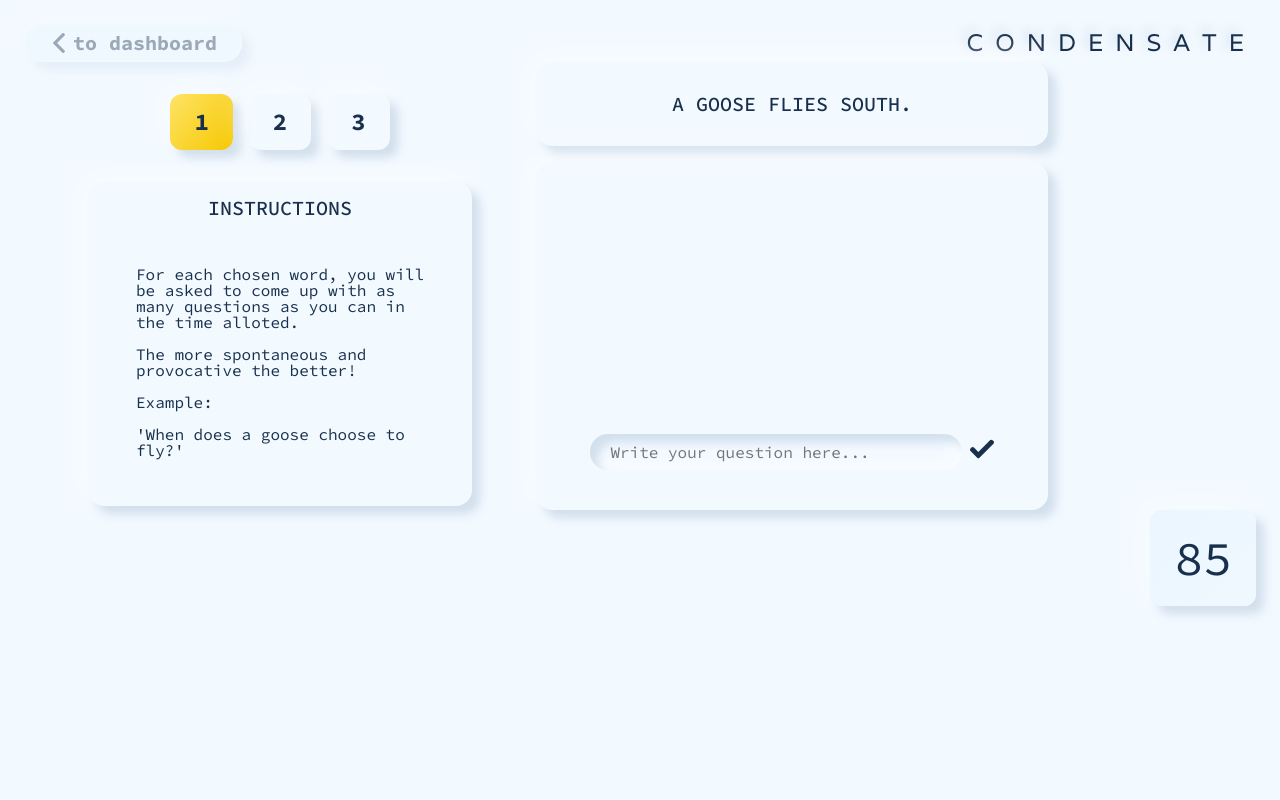
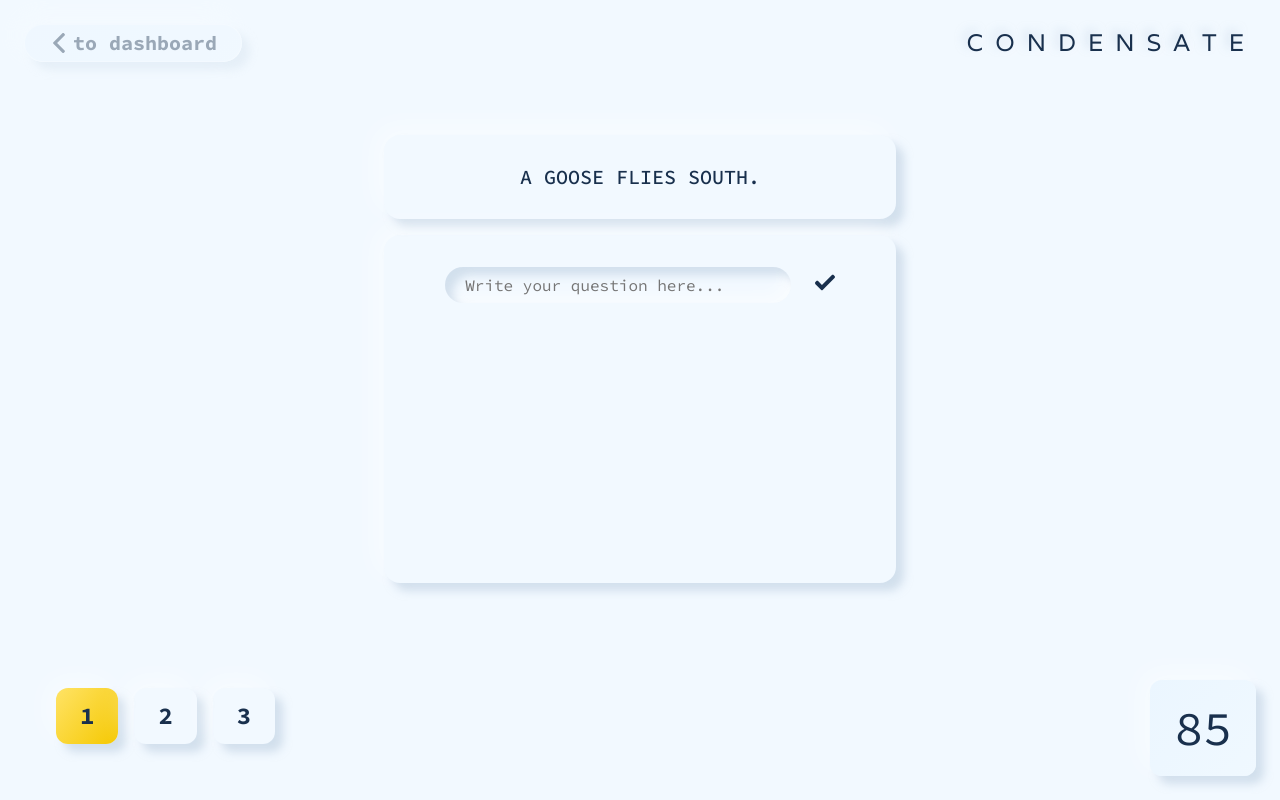
Before and after one commit to CondensateCrew/Condensate, a React (Create React App) app: page /round-two in a window 1280 px wide. Built offline with nearby package versions, Linux system fonts and the light colour scheme.

Commit message:
Update RoundTwo

```diff
--- a/src/Containers/RoundTwo/RoundTwo.scss
+++ b/src/Containers/RoundTwo/RoundTwo.scss
@@ -2,10 +2,19 @@
 @import '../../css/index.scss';
 
 .round-two-main {
+  height: 100%;
+  display: flex;
+  flex-direction: column;
+  justify-content: space-between;
+  align-items: center;
+  header {
+    width: 100%;
+  }
   footer {
     display: flex;
-    justify-content: flex-end;
+    justify-content: space-between;
     align-items: flex-end;
+    width: 100%;
     p {
       width: fit-content;
     }
@@ -71,12 +80,18 @@ h2.completed-round {
 }
 
 .responses-input-div {
+  padding: 0 $small-space;
+  display: -webkit-flex;
+  display: -ms-flex;
+  display: flex;
+  justify-content: center;
   input {
     @extend %regular-input;
     width: 80%;
+    margin-right: $small-space;
   }
   img {
-    width: 1.5rem;
+    width: $medium-text;
     margin-left: .5rem;
     margin-bottom: -.2rem;
     &:hover {
--- a/src/Containers/RoundTwo/RoundTwo.tsx
+++ b/src/Containers/RoundTwo/RoundTwo.tsx
@@ -103,31 +103,26 @@ const RoundTwo:React.FC = () => {
 
   return (
     <main className='round-two-main'>
-    <Header />
-    <section className='round-two-section'>
-      <div className='instructions-div-wrapper'>
-        <div className='question-numbers-div'>
-          {displayRounds}
-        </div>
-      <Instruction/>
-      </div>
+      <Header />
       <section className='template-question-section-wrapper'>
         <TemplateQuestion templateQuestion={questionTemplates[currentStep]}/>
         <section className='responses-section'>
-          <div className='responses-div'>
-            {insights}
-          </div>
           <div className='responses-input-div'>
             <input id='responses-input' onKeyDown={handleInputSubmit} onChange={handleChange}
             type='text' value={inputValue} autoComplete='off' placeholder='Write your question here...'></input>
             <img src={Check} onClick={handleSubmit} alt='submit-checkmark-icon' />
           </div>
+          <div className='responses-div'>
+            {insights}
+          </div>
         </section>
       </section>
-    </section>
-    <footer>
-      {!timeEnded && <Timer time={time}/>}
-    </footer>
+      <footer>
+        <div className='question-numbers-div'>
+          {displayRounds}
+        </div>
+        {!timeEnded && <Timer time={time}/>}
+      </footer>
     </main>
   )
 }
```
